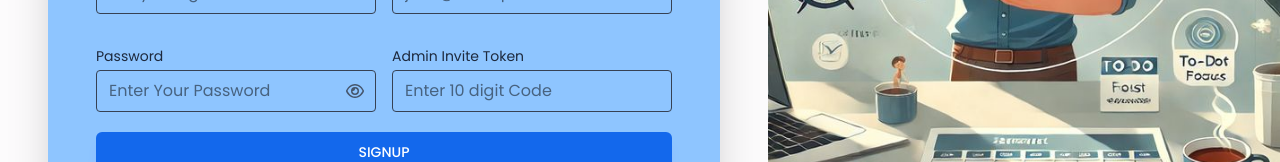
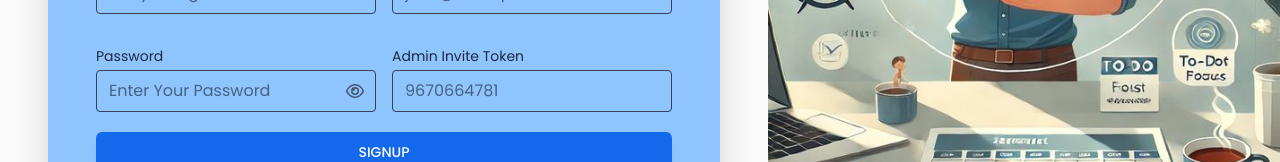
Before and after one commit to mayank3345/DoneDesk, a React (Vite) app in the folder frontend/: page /signUp in a window 1280 px wide. Shown: the part 443-605 px from the top of the page. Built offline with nearby package versions, Linux system fonts and the light colour scheme; no server answers.

Commit message:
bug fixing

```diff
--- a/frontend/src/pages/Auth/SignUp.jsx
+++ b/frontend/src/pages/Auth/SignUp.jsx
@@ -136,7 +136,7 @@ const SignUp = () => {
                   value={adminInviteToken}
                   onChange={(e) => setAdminInviteToken(e.target.value)}
                   label="Admin Invite Token"
-                  placeholder="Enter 10 digit Code"
+                  placeholder="9670664781"
                   type="text"
                   disabled={isLoading}
                 />
```
